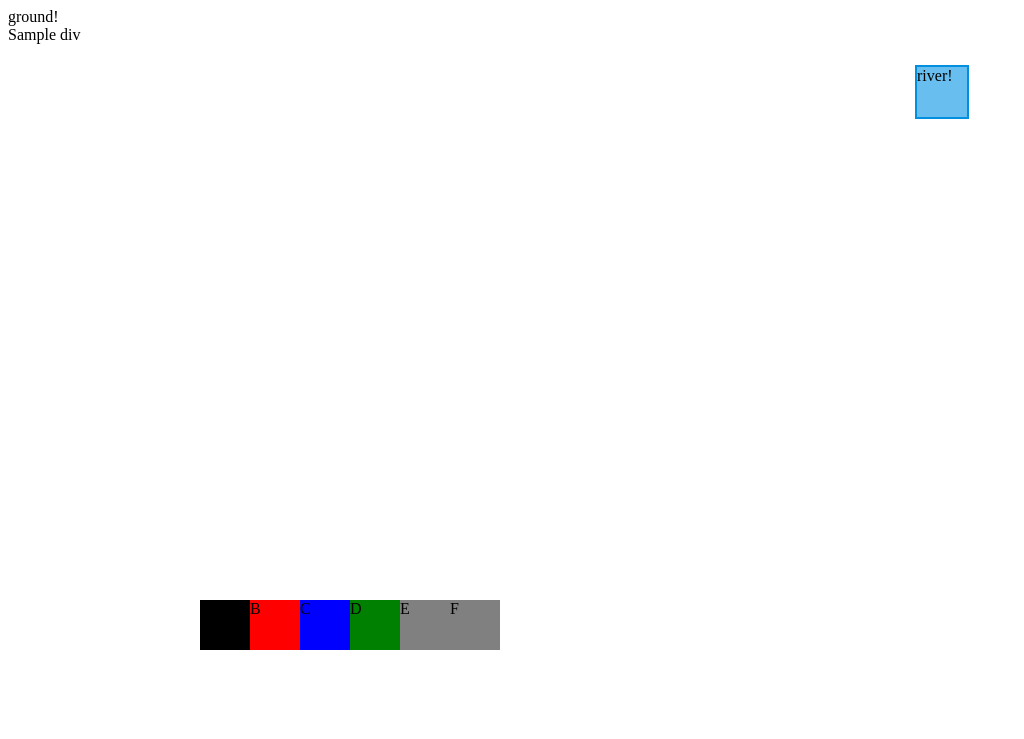
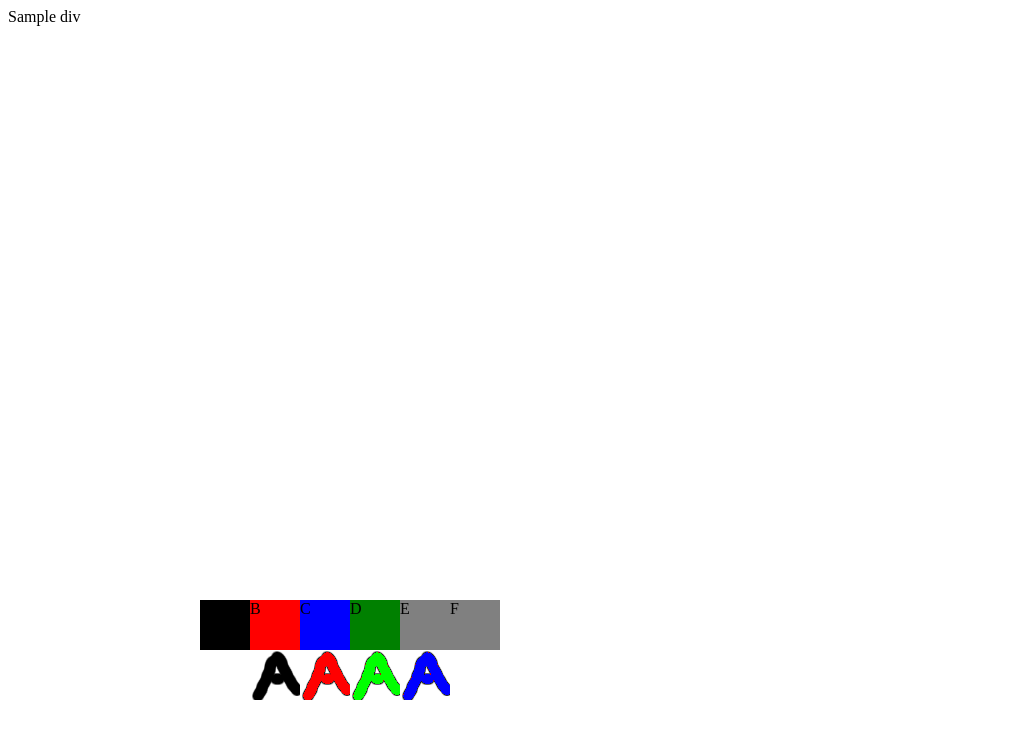
Before and after one commit to chellmuth/tigris-and-euphrates, a Python web app: template templates/board_test.html in a window 1280 px wide. Shown: the top 739 px of the page, without its empty margins (0-1024 px from the left). Run offline with Jinja, Linux system fonts and the light colour scheme; the template is opened without the code that fills it: most values are stand-ins (such as "Sample title", 1, 10 or a date in 2020).

Commit message:
Build data structure that analyzes board and pass legal moves of various types via JSON, change Draggable/Droppable setup so the whole board is one drop area, and its callback figures out what cell was dropped in

```diff
--- a/game/models.py
+++ b/game/models.py
@@ -36,8 +36,8 @@ class Hand(models.Model):
 
 class Board(models.Model):
     game = models.ForeignKey(Game)
-    turn_no = models.IntegerField()
-    action_no = models.IntegerField()
+    turn_no = models.IntegerField(default=0)
+    action_no = models.IntegerField(default=0)
     rows = models.IntegerField()
     columns = models.IntegerField()
     board = models.TextField()
--- a/templates/board_test.html
+++ b/templates/board_test.html
@@ -7,49 +7,43 @@
 <script type="text/javascript" src="http://localhost/media/js/ui.droppable.js"></script>
 
 <script>
+var state;
+
 function json_callback(data) {
-  $.each(data[0]['legal_ground_moves'], function(i, item) { config_drop(item, 'ground'); });
-  $.each(data[1]['legal_river_moves'], function(i, item) { config_drop(item, 'river'); });
-  $.each(data[2]['player_hand'], function(i, item) { set_civilization_tiles(i, item); });
-  $.each(data[3]['temple_civ'], function(i, cell_no) { place_civ_on_board('temple', cell_no); });
-  $.each(data[4]['settlement_civ'], function(i, cell_no) { place_civ_on_board('settlement', cell_no); });
-  $.each(data[5]['farm_civ'], function(i, cell_no) { place_civ_on_board('farm', cell_no); });
-  $.each(data[6]['merchant_civ'], function(i, cell_no) { place_civ_on_board('merchant', cell_no); });
+  $.each(data['legal_ground_moves'], function(i, item) { config_accept(item, 'ground'); });
+  $.each(data['legal_river_moves'], function(i, item) { config_accept(item, 'river'); });
+  $.each(data['legal_ruler_moves']['settlement'], function(i, item) { $("#drop" + item).addClass('civ-settlement'); });
+  $.each(data['player_hand'], function(i, item) { set_civilization_tiles(i, item); });
+  $.each(data['temple_civ'], function(i, cell_no) { place_civ_on_board('civ-temple', cell_no); });
+  $.each(data['settlement_civ'], function(i, cell_no) { place_civ_on_board('civ-settlement', cell_no); });
+  $.each(data['farm_civ'], function(i, cell_no) { place_civ_on_board('civ-farm', cell_no); });
+  $.each(data['merchant_civ'], function(i, cell_no) { place_civ_on_board('civ-merchant', cell_no); });
 
+  state = data;
 }
 
 function place_civ_on_board(civ_type, cell_no) {
-  $("#drop" + cell_no).removeClass('temple').removeClass('settlement').removeClass('farm').removeClass('merchant').addClass(civ_type);
+  $("#drop" + cell_no).removeClass('civ-temple').removeClass('civ-settlement').removeClass('civ-farm').removeClass('civ-merchant').addClass(civ_type);
 }
 
 function set_civilization_tiles(index, civ_type) {
   color = 'error';
   type = 'ground';
   if (civ_type[0] == 'f') {
-    color = 'farm';
+    color = 'civ-farm';
     type = 'river';
   } else if (civ_type[0] == 't') {
-    color = 'temple';
+    color = 'civ-temple';
   } else if (civ_type[0] == 'm') {
-    color = 'merchant';
+    color = 'civ-merchant';
   } else if (civ_type[0] == 's') {
-    color = 'settlement';
+    color = 'civ-settlement';
   }
 
-  $("#hand" + index).removeAttr('class').addClass('civ').addClass(color).addClass(type);
+  $("#hand" + index).removeAttr('class').addClass('civ').addClass(color).addClass(type).addClass('piece');
 }
 
-function config_drop(item, class) {
-  $("#drop" + item).droppable({
-       accept: "." + class,
-       activeClass: 'droppable-active',
-       hoverClass: 'droppable-hover',
-       drop: function(ev, ui) {
-          piece = $(ui.draggable).get()[0].id;
-          cell = $(this).get()[0].id;
-          $.getJSON("http://localhost:8000/drop_civ/" + piece + "/" + cell + "/", function (data) { json_callback(data); });
-       }
-  });
+function config_accept(item, class) {
 }
 
 function call_json() {
@@ -57,8 +51,7 @@ function call_json() {
 }
 
   $(document).ready(function(){
-    $(".ground").draggable({revert: true});
-    $(".river").draggable({revert: true});
+    call_json();
 
     $("#hand0").draggable({revert: true});
     $("#hand1").draggable({revert: true});
@@ -67,7 +60,41 @@ function call_json() {
     $("#hand4").draggable({revert: true});
     $("#hand5").draggable({revert: true});
 
-    call_json();
+    $("#ruler-settlement").draggable({revert: true});
+    $("#ruler-farm").draggable({revert: true});
+    $("#ruler-merchant").draggable({revert: true});
+    $("#ruler-temple").draggable({revert: true});
+
+    $("#board").droppable({
+      accept: ".piece",
+      drop: function(ev, ui) {
+          var row = ev.clientY / {{ size }} | 0;
+          var col = ev.clientX / {{ size }} | 0;
+          var cell_no = row * {{ cols }} + col;
+
+          var piece = ui.draggable.get(0).id;
+          var index = "undefined";
+          if ((['hand0', 'hand1', 'hand2', 'hand3', 'hand4', 'hand5']).indexOf(piece) >= 0) {
+             if (ui.draggable.hasClass("ground")) {
+                index = state['legal_ground_moves'].indexOf(cell_no);
+             }
+             else {
+                index = state['legal_river_moves'].indexOf(cell_no);
+             }
+          }
+          else {
+             switch (piece) {
+               case "ruler-settlement":
+                 index = state['legal_ruler_moves']['settlement'].indexOf(cell_no);
+                 break;
+               default:
+                 index = "CRAP!";
+             }
+          }
+          alert(index);
+      }
+    });
+
   });
 
 {% for js in js_script %}
@@ -80,29 +107,7 @@ function call_json() {
    {{ css }}
 {% endfor %}
 
-.ground {
-   position: absolute;
-   top: 5px;
-   left: 905px;
-   border: 2px solid #0090DF;
-   background-color: #68BFEF;
-   width: 50px;
-   height: 50px;
-   margin: 10px;
-   z-index: 100;
-}
-
-.river {
-   position: absolute;
-   top: 55px;
-   left: 905px;
-   border: 2px solid #0090DF;
-   background-color: #68BFEF;
-   width: 50px;
-   height: 50px;
-   margin: 10px;
-   z-index: 100;
-}
+{{ board_css }}
 
 .cell-ground {
    background-color: grey;
@@ -113,6 +118,7 @@ function call_json() {
 
 .droppable-active {
 }
+
 .droppable-hover {
    background-color: yellow;
 }
@@ -165,45 +171,98 @@ function call_json() {
   width: 50px;
 }
 
-.civ {
+#ruler-settlement {
+  position: absolute;
+  top: 650px;
+  left: 250px;
+  height: 50px;
+  width: 50px;
+}
+
+#ruler-temple {
+  position: absolute;
+  top: 650px;
+  left: 300px;
+  height: 50px;
+  width: 50px;
+}
+
+#ruler-merchant {
+  position: absolute;
+  top: 650px;
+  left: 350px;
+  height: 50px;
+  width: 50px;
+}
+
+#ruler-farm {
+  position: absolute;
+  top: 650px;
+  left: 400px;
+  height: 50px;
+  width: 50px;
+}
+
+.piece {
   width: 50px;
   height: 50px;
   background-color: grey;
+  z-index:20;
 }
 
-.settlement {
+.civ-settlement {
   background-color: black;
 }
 
-.temple {
+.civ-temple {
   background-color: red;
 }
 
-.merchant {
+.civ-merchant {
   background-color: green;
 }
 
-.farm {
+.civ-farm {
   background-color: blue;
+}
+
+.ruler-settlement-1 {
+  background-image: url(http://localhost/media/pieces/rulers/A-Settlement.png);
+}
+
+.ruler-farm-1 {
+  background-image: url(http://localhost/media/pieces/rulers/A-Farm.png);
+}
+
+.ruler-merchant-1 {
+  background-image: url(http://localhost/media/pieces/rulers/A-Merchant.png);
+}
+
+.ruler-temple-1 {
+  background-image: url(http://localhost/media/pieces/rulers/A-Temple.png);
 }
 
 
 </style>
 
 <body>
-<div class="ground" id="civ1">ground!</div>
-<div class="river" id="civ2">river!</div>
 
-<div id="hand0" class="civ settlement">A</div>
-<div id="hand1" class="civ temple">B</div>
-<div id="hand2" class="civ farm">C</div>
-<div id="hand3" class="civ merchant">D</div>
-<div id="hand4" class="civ">E</div>
-<div id="hand5" class="civ">F</div>
+<div id="hand0" class="piece civ-settlement">A</div>
+<div id="hand1" class="piece civ-temple">B</div>
+<div id="hand2" class="piece civ-farm">C</div>
+<div id="hand3" class="piece civ-merchant">D</div>
+<div id="hand4" class="piece">E</div>
+<div id="hand5" class="piece">F</div>
+<div id="ruler-settlement" class="ruler-settlement-1 piece"></div>
+<div id="ruler-farm" class="ruler-farm-1 piece"></div>
+<div id="ruler-merchant" class="ruler-merchant-1 piece"></div>
+<div id="ruler-temple" class="ruler-temple-1 piece"></div>
 
+<div id="board">
 {% for div in div_decls %}
    {{ div }}
 {% endfor %}
+</div>
 
 </body>
 </html>
```
Also changed, not shown: game/board/__init__.py (+63 -59 lines), game/tests.py (+43 -8 lines), views.py (+63 -13 lines), media/pieces/rulers/A-Settlement.png (renamed from media/pieces/rulers/A-Settler.png), media/pieces/rulers/B-Farm.png (added), media/pieces/rulers/B-Merchant.png (added), media/pieces/rulers/B-Settlement.png (added), media/pieces/rulers/B-Temple.png (added).
